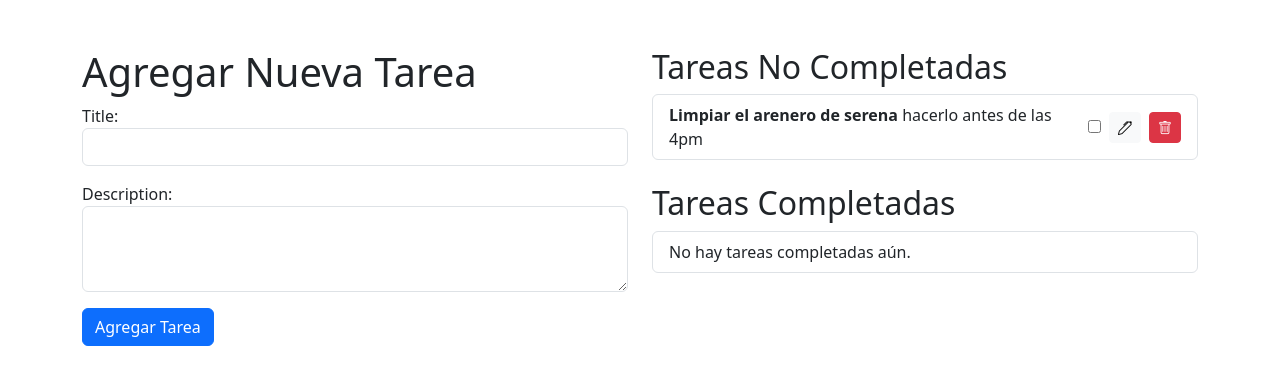
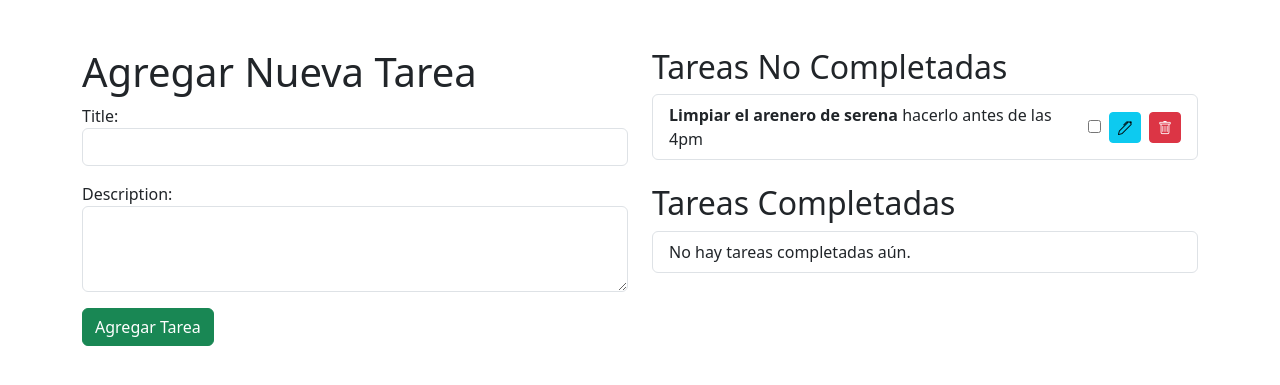
Before and after one commit to cordovabarbara/django-crud, a Django app: page /crud/ in a window 1280 px wide. Shown: the top 385 px of the page. Run offline with Django 5.2, Linux system fonts and the light colour scheme; data comes from the database, SQL or seed files in the repository.

Commit message:
style(templates): Ajusta paleta de colores en edit_task.html

```diff
--- a/appcrud/crud/templates/task_list.html
+++ b/appcrud/crud/templates/task_list.html
@@ -22,7 +22,7 @@
                         {{ form.description.label_tag }}
                         {{ form.description }}
                     </div>
-                    <button type="submit" class="btn btn-primary">Agregar Tarea</button>
+                    <button type="submit" class="btn btn-success">Agregar Tarea</button>
                 </form>
             </div>
             <div class="col-md-6">
@@ -41,7 +41,7 @@
 
                                 <form action="{%url 'crud:edit_task' task.id%}" method="post">
                                     {% csrf_token %}
-                                    <button type="submit" class="btn btn-light btn-sm me-2">
+                                    <button type="submit" class="btn btn-info btn-sm me-2">
                                         <i class="bi bi-pen"></i>
                                     </button>
                                 </form>
@@ -74,7 +74,7 @@
 
                             <form action="{%url 'crud:edit_task' task.id%}" method="post">
                                 {% csrf_token %}
-                                <button type="submit" class="btn btn-light btn-sm me-2">
+                                <button type="submit" class="btn btn-info btn-sm me-2">
                                     <i class="bi bi-pen"></i>
                                 </button>
                             </form>
```
